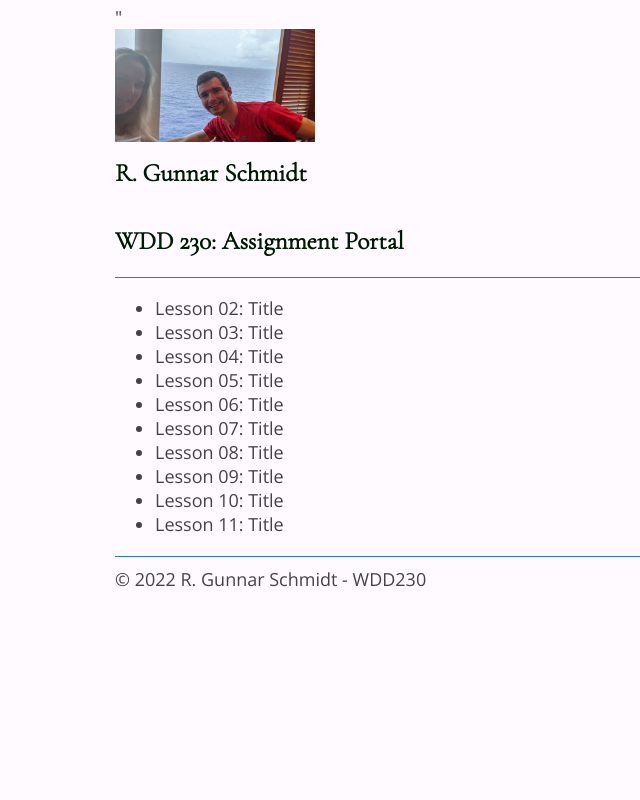
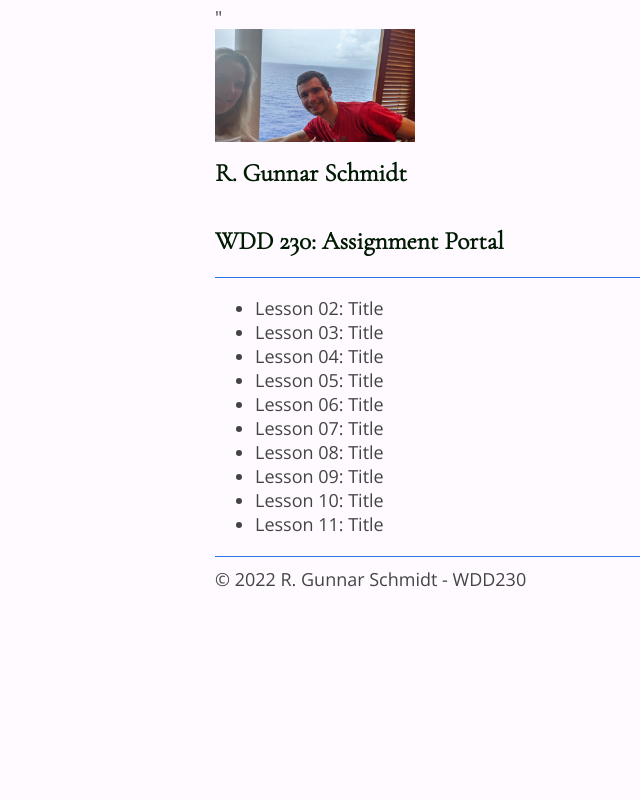
Before and after one commit to rgschmidt14/wdd230, a PHP site: page / in a window 1280 px wide. Shown: the whole page, without its empty margins (125-765 px from the left). Run offline with PHP 8.4, Linux system fonts and the light colour scheme.

Commit message:
shrinking screen

```diff
--- a/css/style.css
+++ b/css/style.css
@@ -12,7 +12,7 @@ body {
     margin: auto;
     color: #444;
     min-width: 300px;
-    max-width: 800px;
+    max-width: 600px;
     background-color: #FFFAFF;
   }
   h1, h2, h3, h4, h5, h6, p {
```
